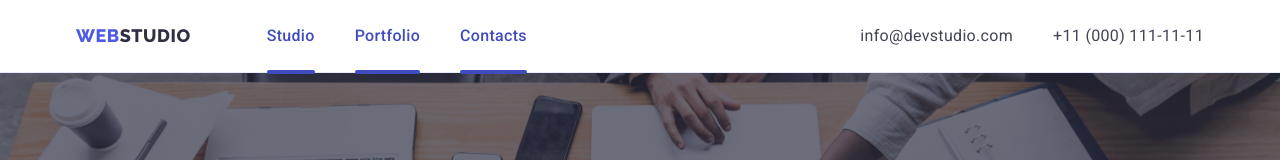
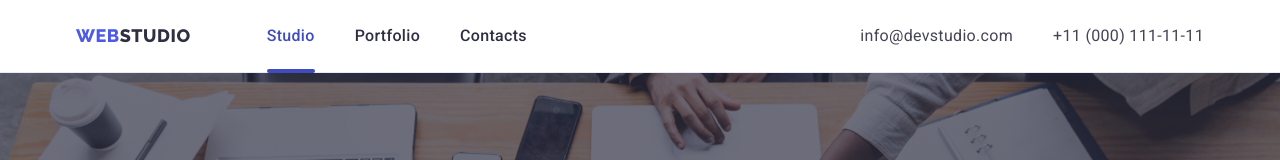
Before and after one commit to CrazyRus97/goit-markup-hw-05, a plain HTML site: page index.html in a window 1280 px wide. Shown: the top 160 px of the page. Drawn offline with nearby package versions, Linux system fonts and the light colour scheme.

Commit message:
finall mentor check

```diff
--- a/css/style.css
+++ b/css/style.css
@@ -147,8 +147,6 @@ img {
 .page-header {
   display: flex;
   align-items: center;
-  padding-top: 24px;
-  padding-bottom: 24px;
   border-bottom: 1px solid #e7e9fc;
   box-shadow: 0px 2px 1px rgba(46, 47, 66, 0.08), 0px 1px 1px rgba(46, 47, 66, 0.16),
     0px 1px 6px rgba(46, 47, 66, 0.08);
@@ -174,21 +172,22 @@ img {
 }
 
 .main-menu-link {
+  display: block;
   position: relative;
   padding-top: 24px;
-  padding-bottom: 28px;
+  padding-bottom: 24px;
   font-weight: 500;
   font-size: 16px;
   line-height: 1.5;
   letter-spacing: 0.02em;
-  color: var(--accent-color);
+  color: var(--primary-color-dark-theme);
   transition: color var(--transition-param);
 }
 .main-menu-link:hover,
 .main-menu-link:focus {
   color: var(--accent-color);
 }
-.main-menu-link::after {
+.main-menu-link.current::after {
   content: '';
   display: block;
   position: absolute;
@@ -197,6 +196,9 @@ img {
   bottom: -1px;
   background-color: var(--accent-color);
   border-radius: 2px;
+}
+.main-menu-link.current {
+  color: var(--accent-color);
 }
 
 .contact-info {
--- a/index.html
+++ b/index.html
@@ -27,7 +27,7 @@
           >
           <ul class="main-menu list">
             <li class="main-menu-item">
-              <a class="main-menu-link link" href="./index.html">Studio</a>
+              <a class="main-menu-link current link" href="./index.html">Studio</a>
             </li>
             <li class="main-menu-item">
               <a class="main-menu-link link" href="./portfolio.html">Portfolio</a>
```
Also changed, not shown: portfolio.html (+1 -1 lines).
